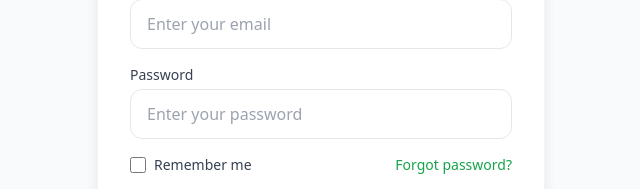
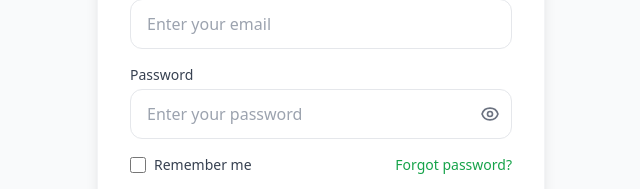
Before and after one commit to singhateh3/Kambeng-Market-frontend, a React (Vite) app: page /login in a window 1280 px wide. Shown: the part 341-530 px from the top of the page, without its empty margins (319-959 px from the left). Built offline with nearby package versions, Linux system fonts and the light colour scheme.

Commit message:
login error message display fix

```diff
--- a/src/components/auth/Login.jsx
+++ b/src/components/auth/Login.jsx
@@ -13,6 +13,7 @@
         password: '',
         remember: false,
     });
+    const [showPassword, setShowPassword] = useState(false);
     const [isLoading, setIsLoading] = useState(false);
     const [generalError, setGeneralError] = useState(null);
     const [fieldErrors, setFieldErrors] = useState({});
@@ -110,6 +111,10 @@
         }
     };
 
+    const toggleShowPassword = () => {
+        setShowPassword(prev => !prev);
+    };
+
     return (
         <div className="min-h-screen bg-gray-50 flex items-center justify-center py-12 px-4 sm:px-6 lg:px-8">
             <div className="max-w-md w-full">
@@ -156,13 +161,14 @@
                                 )}
                             </div>
 
-                            {/* Password */}
+                            {/* Password with Show/Hide */}
                             <div>
                                 <label className="block text-sm font-medium text-gray-700 mb-1">
                                     Password
                                 </label>
+                                <div className="relative">
                                     <input
-                                    type="password"
+                                        type={showPassword ? 'text' : 'password'}
                                         name="password"
                                         placeholder="Enter your password"
                                         value={formData.password}
@@ -172,6 +178,26 @@
                                         }`}
                                         required
                                     />
+                                    <button
+                                        type="button"
+                                        onClick={toggleShowPassword}
+                                        className="absolute right-3 top-1/2 -translate-y-1/2 text-gray-500 hover:text-gray-700 transition"
+                                        aria-label={showPassword ? 'Hide password' : 'Show password'}
+                                    >
+                                        {showPassword ? (
+                                            <svg className="w-5 h-5" fill="none" stroke="currentColor" viewBox="0 0 24 24">
+                                                <path strokeLinecap="round" strokeLinejoin="round" strokeWidth={2} d="M15 12a3 3 0 11-6 0 3 3 0 016 0z" />
+                                                <path strokeLinecap="round" strokeLinejoin="round" strokeWidth={2} d="M2.458 12C3.732 7.943 7.523 5 12 5c4.478 0 8.268 2.943 9.542 7-1.274 4.057-5.064 7-9.542 7-4.477 0-8.268-2.943-9.542-7z" />
+                                                <path strokeLinecap="round" strokeLinejoin="round" strokeWidth={2} d="M3 3l18 18" />
+                                            </svg>
+                                        ) : (
+                                            <svg className="w-5 h-5" fill="none" stroke="currentColor" viewBox="0 0 24 24">
+                                                <path strokeLinecap="round" strokeLinejoin="round" strokeWidth={2} d="M15 12a3 3 0 11-6 0 3 3 0 016 0z" />
+                                                <path strokeLinecap="round" strokeLinejoin="round" strokeWidth={2} d="M2.458 12C3.732 7.943 7.523 5 12 5c4.478 0 8.268 2.943 9.542 7-1.274 4.057-5.064 7-9.542 7-4.477 0-8.268-2.943-9.542-7z" />
+                                            </svg>
+                                        )}
+                                    </button>
+                                </div>
                                 {fieldErrors.password && (
                                     <p className="mt-1 text-sm text-red-600">{fieldErrors.password}</p>
                                 )}
```
Lines whose indentation alone changed are shown as unchanged.
